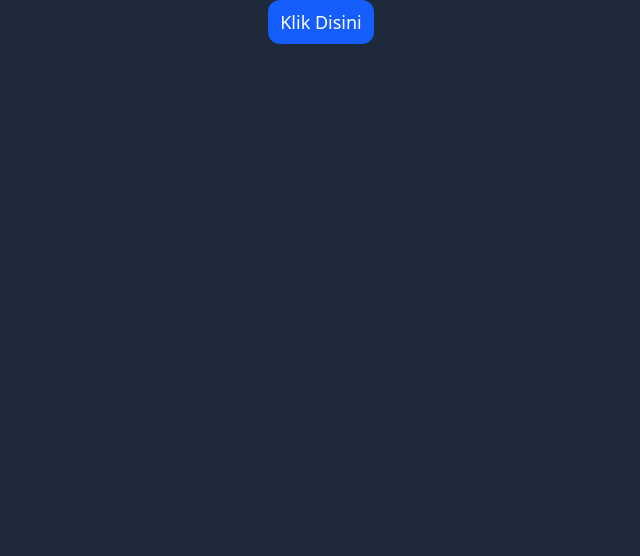
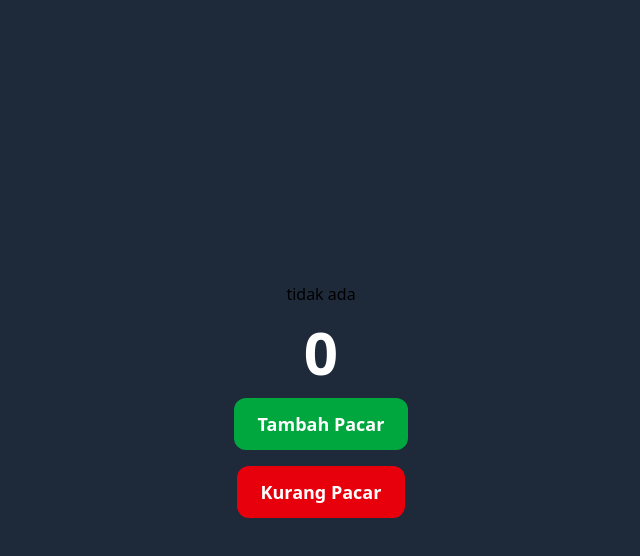
Before and after one commit to EmzdZiddan/ReactExercises, a React (Vite) app: page /test in a window 1280 px wide. Shown: the top 556 px of the page, without its empty margins (319-959 px from the left). Built offline with nearby package versions, Linux system fonts and the light colour scheme.

Commit message:
add useState, useEffect for counter

```diff
--- a/src/pages/Test.jsx
+++ b/src/pages/Test.jsx
@@ -1,20 +1,38 @@
+import { useState, useEffect } from "react";
 
 const Test = () => {
+    const [pacarSaya, setPacarSaya] = useState(0);
+    const [status, setStatus] = useState('');
 
-    const fungsiAlert = () => {
-        alert("Ini Adalah Alert");
-    }
+    useEffect(() => {
+        if (pacarSaya >= 1 ) {
+            setStatus('ada');
+        } else {
+            setStatus('tidak ada');
+        }
+    }, [pacarSaya]);
 
-  return(
-    <>
-    <div className="bg-gray-800 flex flex-col items-center h-screen">
-        <button onClick={fungsiAlert}
-        className="bg-blue-600 flex items-center justify-center text-lg text-white text-bold rounded-xl px-3 py-2">
-        Klik Disini
+
+  return (
+    <div className="bg-gray-800 flex flex-col items-center justify-center gap-4 h-screen">
+        <h1>{status}</h1>
+
+        <h1 className="text-white text-6xl font-bold">{pacarSaya}</h1>
+
+        <button
+            onClick={() => setPacarSaya(pacarSaya + 1)}
+            className="bg-green-600 text-lg text-white font-bold rounded-xl px-6 py-3 hover:bg-green-700"
+            >Tambah Pacar
         </button>
+
+        <button
+            onClick={() => setPacarSaya(pacarSaya - 1)}
+            className="bg-red-600 text-lg text-white font-bold rounded-xl px-6 py-3 hover:bg-red-700 disabled:opacity-50 disabled:cursor-not-allowed"
+            >Kurang Pacar
+        </button>
+
     </div>
-    </>
-  )
+  );
+};
 
-}
 export default Test;
```
